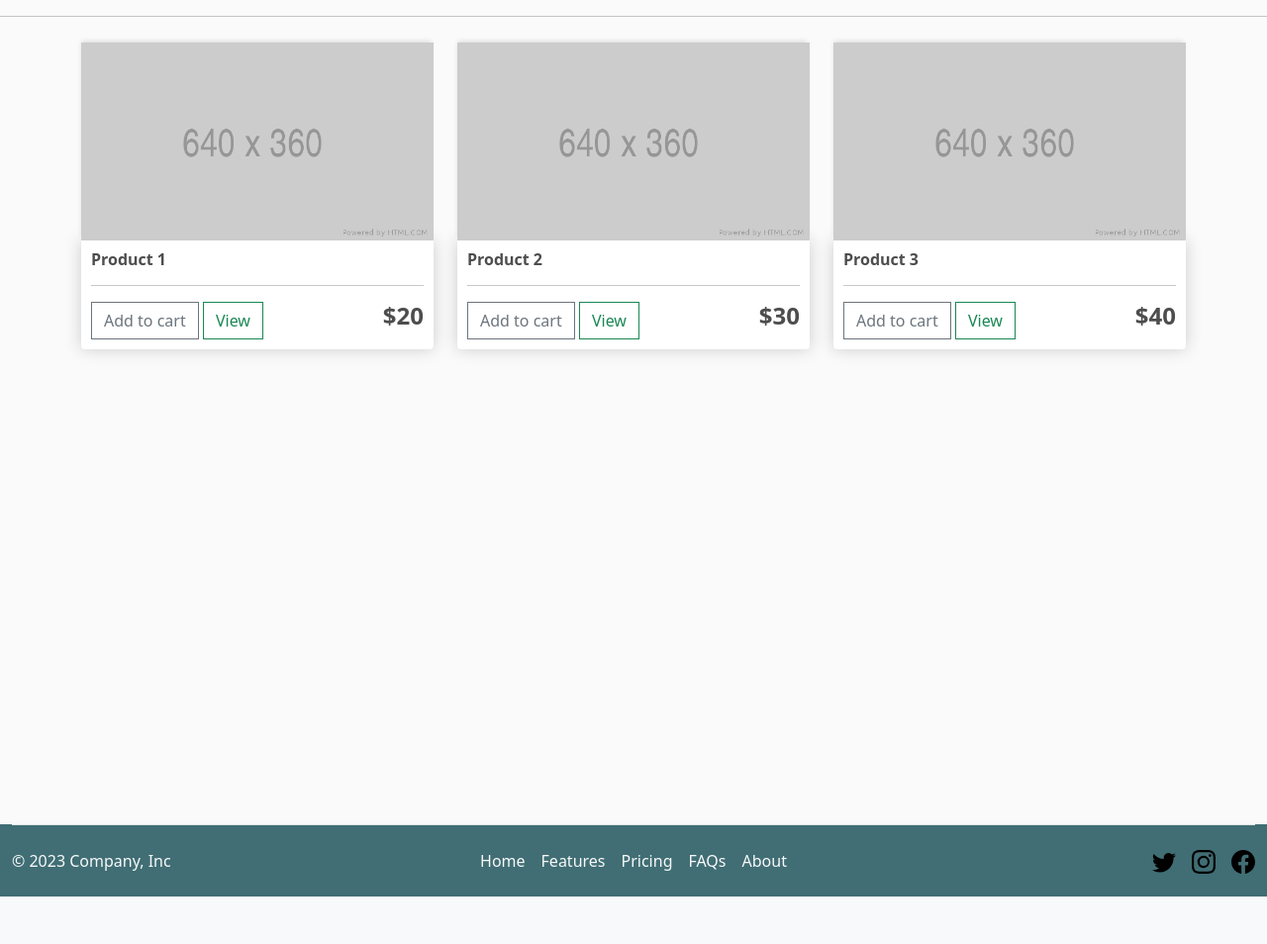
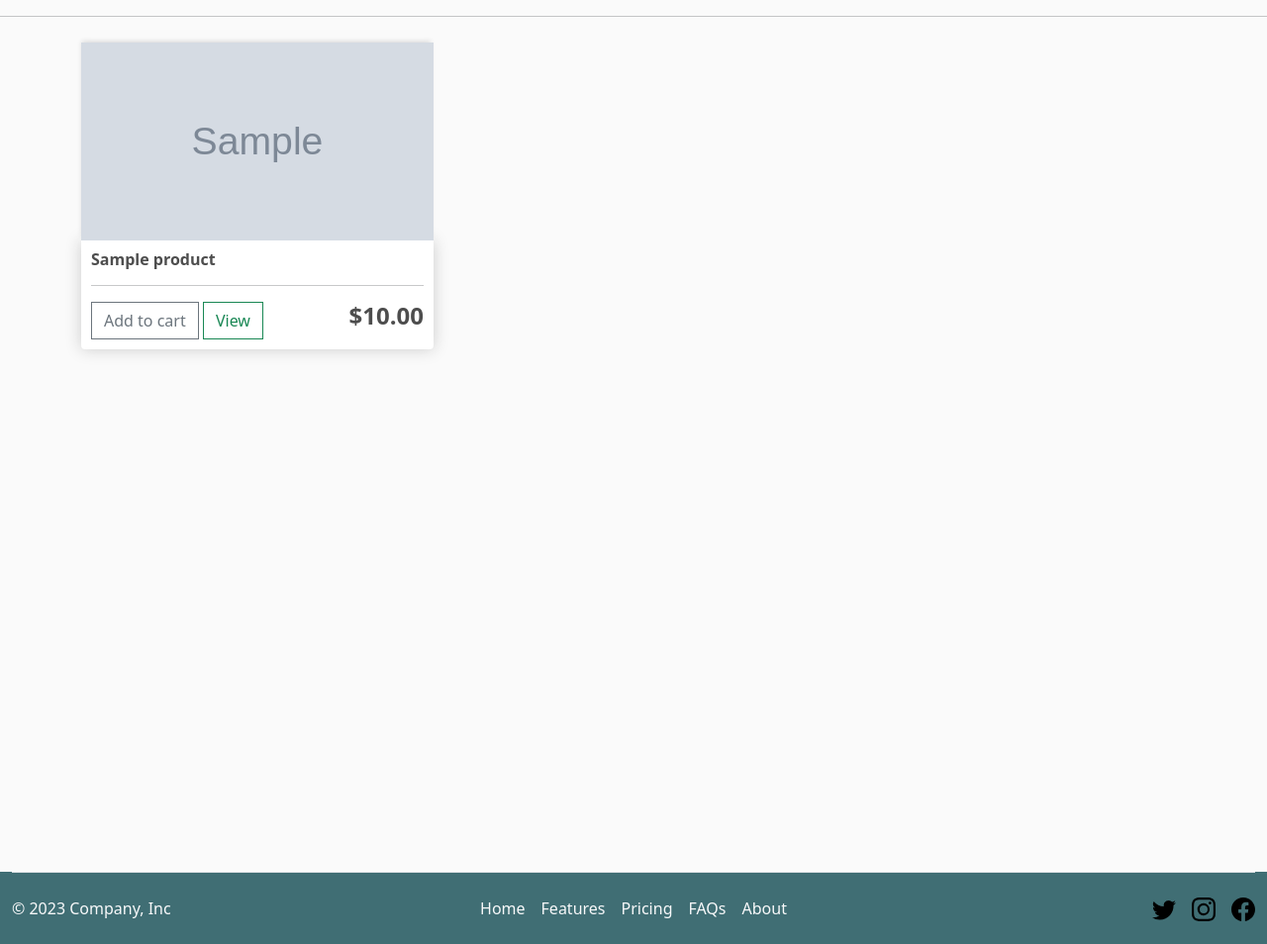
Before and after one commit to GonzaMaldonado/ecommerce_django, a Django app: page / in a window 1280 px wide. Shown: the part 73-1027 px from the top of the page at 99% size. Before the commit the page ends 979 px from the top, so only its background shows below. Run offline with Django 4.2, Linux system fonts and the light colour scheme; tables that the repository leaves empty hold one stand-in row (values such as "Sample post"); grey boxes marked "Sample" are stand-in pictures.

Commit message:
feat: listando productos en store

```diff
--- a/core/urls.py
+++ b/core/urls.py
@@ -1,8 +1,12 @@
 from django.contrib import admin
 from django.urls import path, include
+from django.conf import settings
+from django.conf.urls.static import static
 
 urlpatterns = [
     path('admin/', admin.site.urls),
     path('', include('store.urls')),
     path('users/', include('users.urls')),
 ]
+
+urlpatterns += static(settings.MEDIA_URL, document_root=settings.MEDIA_ROOT)
--- a/store/models.py
+++ b/store/models.py
@@ -4,6 +4,9 @@ import uuid
 
 class Category(models.Model):
 	name = models.CharField(max_length=40)
+
+	class Meta:
+		verbose_name_plural='Categories'
 
 	def __str__(self):
 		return self.name
--- a/store/views.py
+++ b/store/views.py
@@ -1,7 +1,9 @@
 from django.shortcuts import render
+from .models import Product
 
 def home(request):
-  return render(request, 'store/store.html')
+  products = Product.objects.all()
+  return render(request, 'store/store.html', {'products': products})
 
 def cart(request):
   return render(request, 'store/cart.html')
--- a/templates/footer.html
+++ b/templates/footer.html
@@ -10,7 +10,7 @@
   </symbol>
 </svg>
 
-<div class="container-fluid bg-dark mb-0">
+<div class="container-fluid bg-dark mb-0 mt-5">
   <footer class="d-flex flex-wrap justify-content-between align-items-center py-3 border-top">
     <p class="col-md-4 mb-0 text-light">&copy; 2023 Company, Inc</p>
 
--- a/templates/navbar.html
+++ b/templates/navbar.html
@@ -41,7 +41,7 @@
         <div class="dropdown text-start ms-4 me-5">
           <!-- d-block link-body-emphasis text-decoration-none dropdown-toggle -->
           <a href="#" class="nav-link dropdown-toggle" role="button" data-bs-toggle="dropdown" aria-expanded="false">
-            <img src="{% static 'images/placeholder.png' %}"" alt="mdo" width="32" height="32" class="rounded-circle">
+            <img src="http://127.0.0.1:8000{{ user.photo.url }}" alt="mdo" width="32" height="32" class="rounded-circle">
           </a>
           <ul class="dropdown-menu dropdown-menu-end text-small">
             <li><a class="dropdown-item" href="#">New order...</a></li>
--- a/templates/store/store.html
+++ b/templates/store/store.html
@@ -6,41 +6,19 @@
 {% block content %}
 <section class="row">
 
+  {% for product in products %}
   <article class="col-lg-4">
-    <img class="thumbnail" src="{%static 'images/placeholder.png' %}" alt="">
+    <img class="thumbnail" src="http://127.0.0.1:8000{{ product.imageURL }}" alt="">
     <div class="box-element product">
-      <h6><strong>Product 1</strong></h6>
+      <h6><strong>{{ product.name }}</strong></h6>
       <hr>
 
       <button class="btn btn-outline-secondary add-btn">Add to cart</button>
       <a class="btn btn-outline-success" href="#">View</a>
-      <h4 style="display: inline; float: right;"><strong>$20</strong></h4>
+      <h4 style="display: inline; float: right;"><strong>${{ product.price|floatformat:2 }}</strong></h4>
     </div>
   </article>
-
-  <article class="col-lg-4">
-    <img class="thumbnail" src="{%static 'images/placeholder.png' %}" alt="">
-    <div class="box-element product">
-      <h6><strong>Product 2</strong></h6>
-      <hr>
-
-      <button class="btn btn-outline-secondary add-btn">Add to cart</button>
-      <a class="btn btn-outline-success" href="#">View</a>
-      <h4 style="display: inline; float: right;"><strong>$30</strong></h4>
-    </div>
-  </article>
-
-  <article class="col-lg-4">
-    <img class="thumbnail" src="{%static 'images/placeholder.png' %}" alt="">
-    <div class="box-element product">
-      <h6><strong>Product 3</strong></h6>
-      <hr>
-
-      <button class="btn btn-outline-secondary add-btn">Add to cart</button>
-      <a class="btn btn-outline-success" href="#">View</a>
-      <h4 style="display: inline; float: right;"><strong>$40</strong></h4>
-    </div>
-  </article>
+  {% endfor %}
 
 </section>
 {% endblock content %}
--- a/users/models.py
+++ b/users/models.py
@@ -7,7 +7,7 @@ class User(AbstractUser, PermissionsMixin):
   id = models.UUIDField(primary_key=True, default=uuid.uuid4)
   username = models.CharField(max_length=50, unique=True)
   email = models.EmailField(max_length=75)
-  photo = models.ImageField(null=True, blank=True)
+  photo = models.ImageField(default="user.png", null=True, blank=True)
   date_joined = models.DateTimeField(auto_now_add=True)
 
   USERNAME_FIELD = 'username'
--- a/users/urls.py
+++ b/users/urls.py
@@ -1,7 +1,8 @@
 from django.urls import path
-from .views import login, register
+from .views import login, register, logout
 
 urlpatterns = [
   path('login/', login, name="login"),
   path('register/', register, name="register"),
+  path('logout/', logout, name="logout"),
 ]
```
Also changed, not shown: store/migrations/0002_alter_category_options.py (added), users/migrations/0002_alter_user_photo.py (added).
